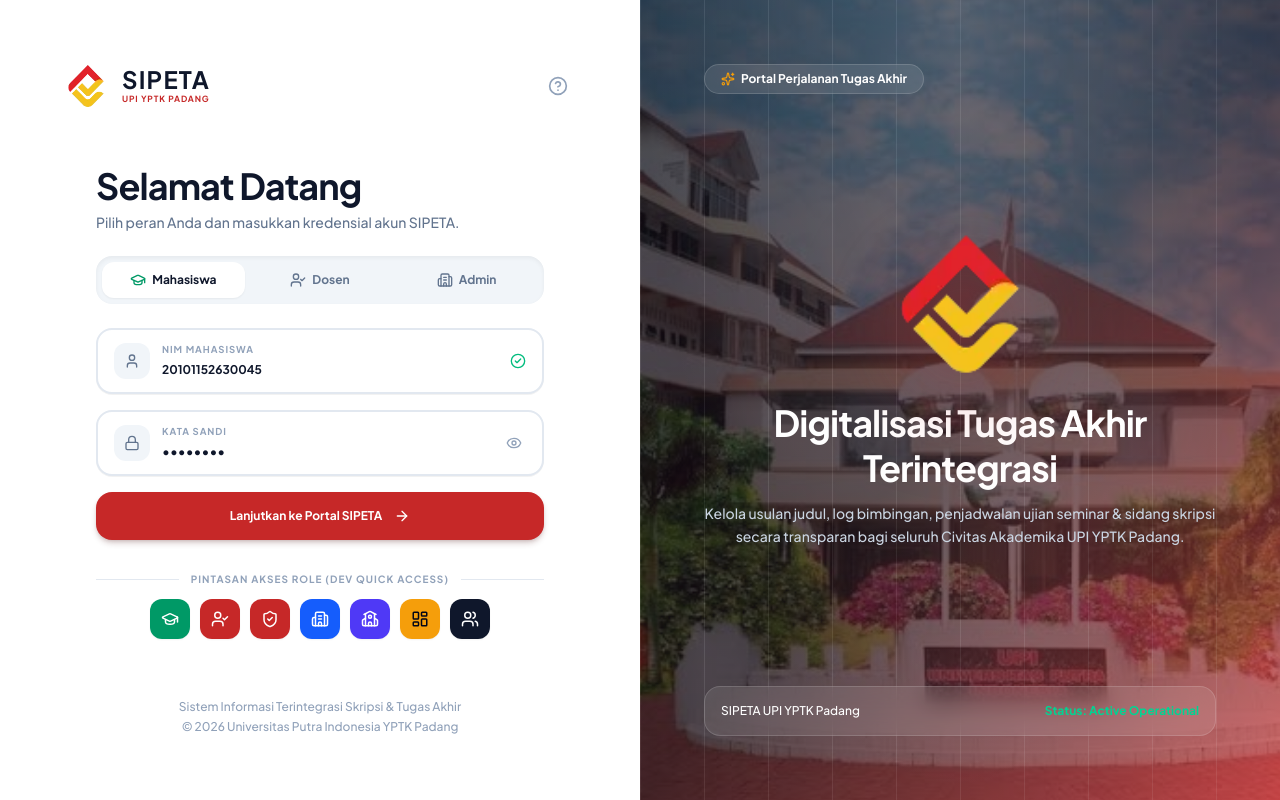
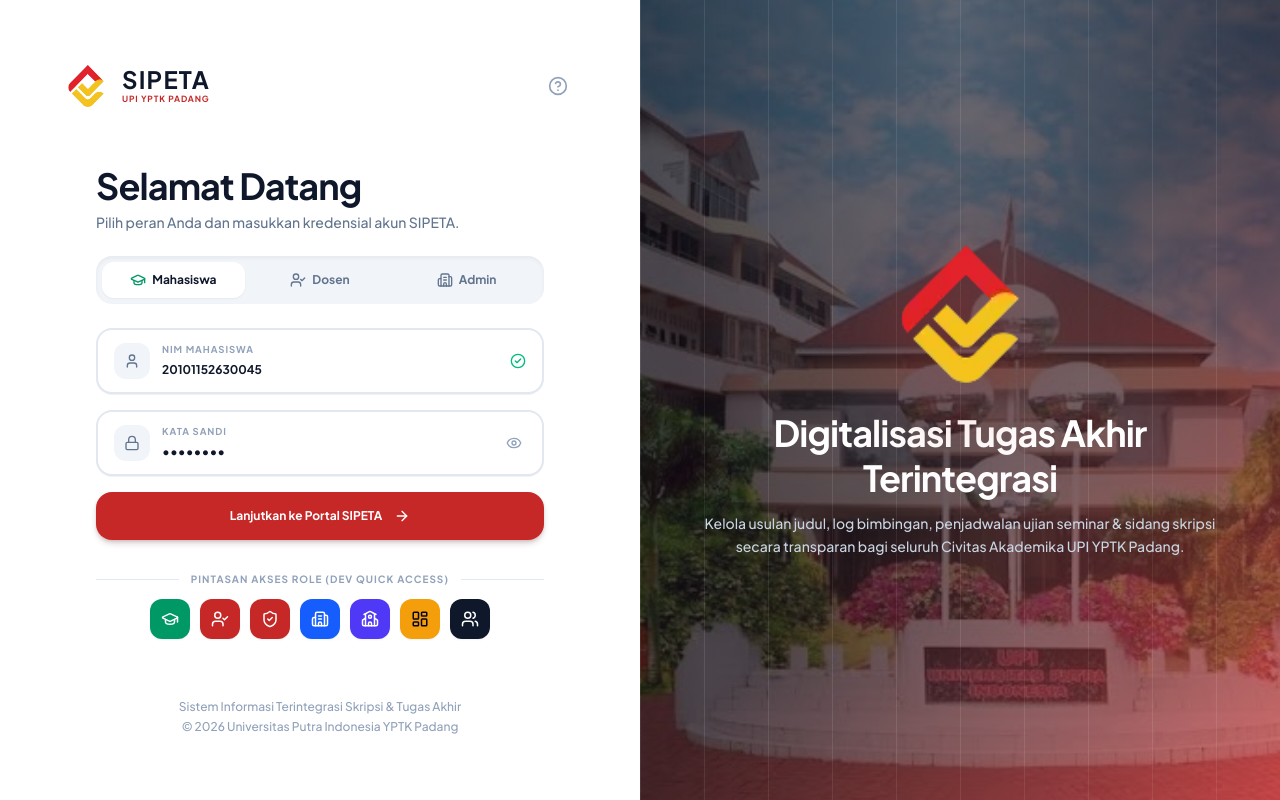
Before and after one commit to DanuZen/isi-final-project, a Next.js app in the folder frontend/: page /login in a window 1280 px wide. Built offline with nearby package versions, Linux system fonts and the light colour scheme.

Commit message:
fix(login): hapus badge header atas dan bar status bawah di panel visual kanan login page

```diff
--- a/frontend/src/app/login/page.tsx
+++ b/frontend/src/app/login/page.tsx
@@ -265,7 +265,7 @@ export default function LoginPage() {
       {/* ════════════════════════════════════════════════════════════
           RIGHT COLUMN (50% Width): 100% Full-Screen Visual & Hero Showcase
          ════════════════════════════════════════════════════════════ */}
-      <div className="hidden lg:flex w-1/2 min-h-screen bg-gradient-to-br from-[#0B0F19] via-[#1A0C14] to-[#C62828]/90 relative flex-col justify-between p-12 xl:p-16 text-white overflow-hidden">
+      <div className="hidden lg:flex w-1/2 min-h-screen bg-gradient-to-br from-[#0B0F19] via-[#1A0C14] to-[#C62828]/90 relative flex-col justify-center p-12 xl:p-16 text-white overflow-hidden">
 
         {/* Subtle Ambient Vertical Light Streams */}
         <div className="absolute inset-0 pointer-events-none opacity-20 bg-[radial-gradient(ellipse_at_top,#ffffff_0%,transparent_70%)]" />
@@ -282,13 +282,6 @@ export default function LoginPage() {
           />
         </div>
 
-        {/* Header Badge */}
-        <div className="relative z-10 flex items-center justify-between">
-          <span className="inline-flex items-center gap-1.5 px-4 py-1.5 rounded-full text-xs font-bold bg-white/10 text-white backdrop-blur-md border border-white/15 font-display">
-            <Sparkles className="w-3.5 h-3.5 text-[#F59E0B]" /> Portal Perjalanan Tugas Akhir
-          </span>
-        </div>
-
         {/* Centered Graphic Card Showcase */}
         <div className="relative z-10 my-auto text-center space-y-6 py-12 max-w-lg mx-auto">
           <div className="w-36 h-36 mx-auto relative drop-shadow-[0_20px_50px_rgba(198,40,40,0.6)] animate-bounce-slow">
@@ -303,12 +296,6 @@ export default function LoginPage() {
               Kelola usulan judul, log bimbingan, penjadwalan ujian seminar &amp; sidang skripsi secara transparan bagi seluruh Civitas Akademika UPI YPTK Padang.
             </p>
           </div>
-        </div>
-
-        {/* Bottom Card Summary Footnote */}
-        <div className="relative z-10 p-4 rounded-2xl bg-white/10 border border-white/15 backdrop-blur-md flex items-center justify-between text-xs font-medium">
-          <span>SIPETA UPI YPTK Padang</span>
-          <span className="text-emerald-400 font-bold font-mono">Status: Active Operational</span>
         </div>
 
       </div>
```
